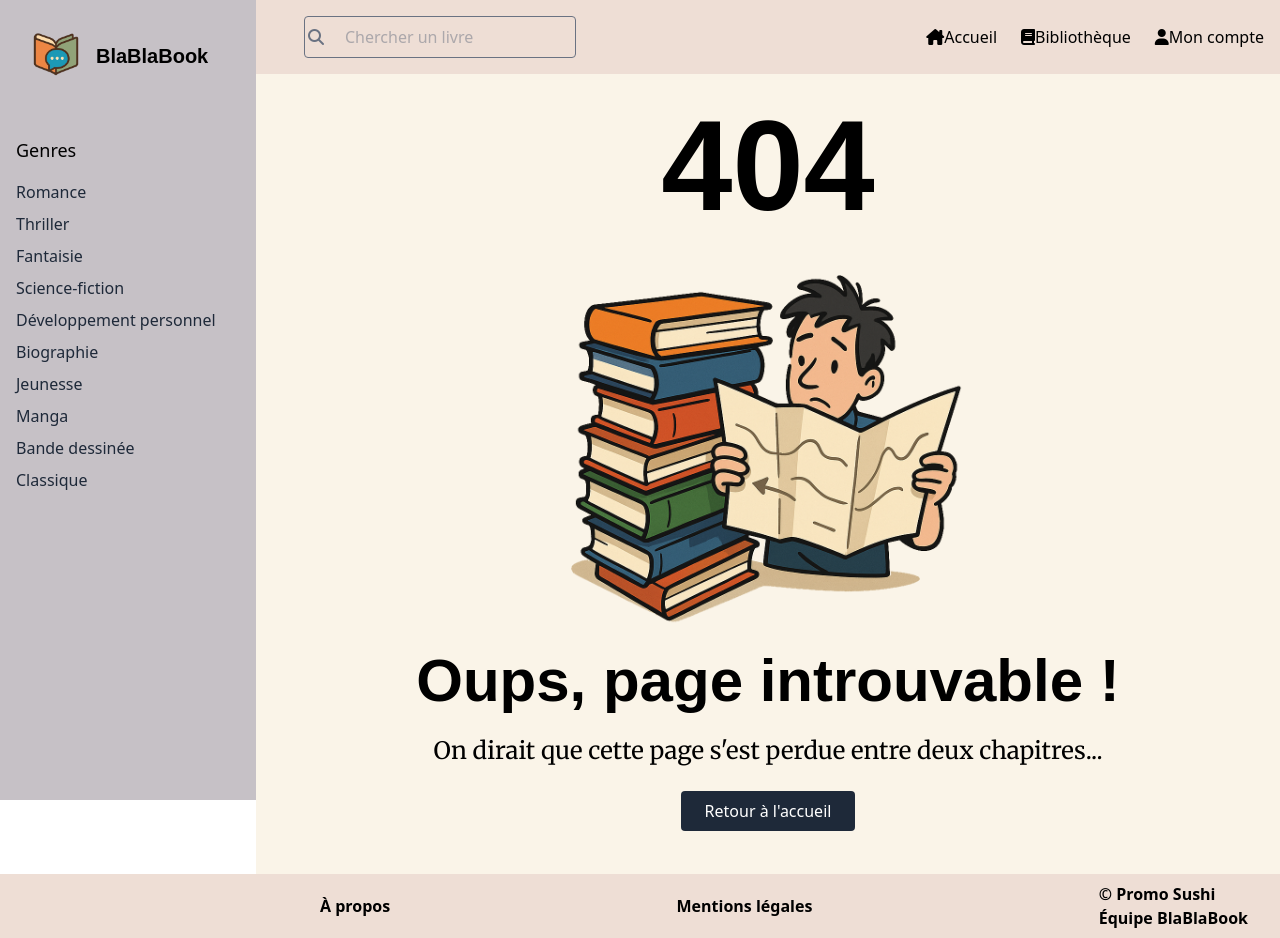
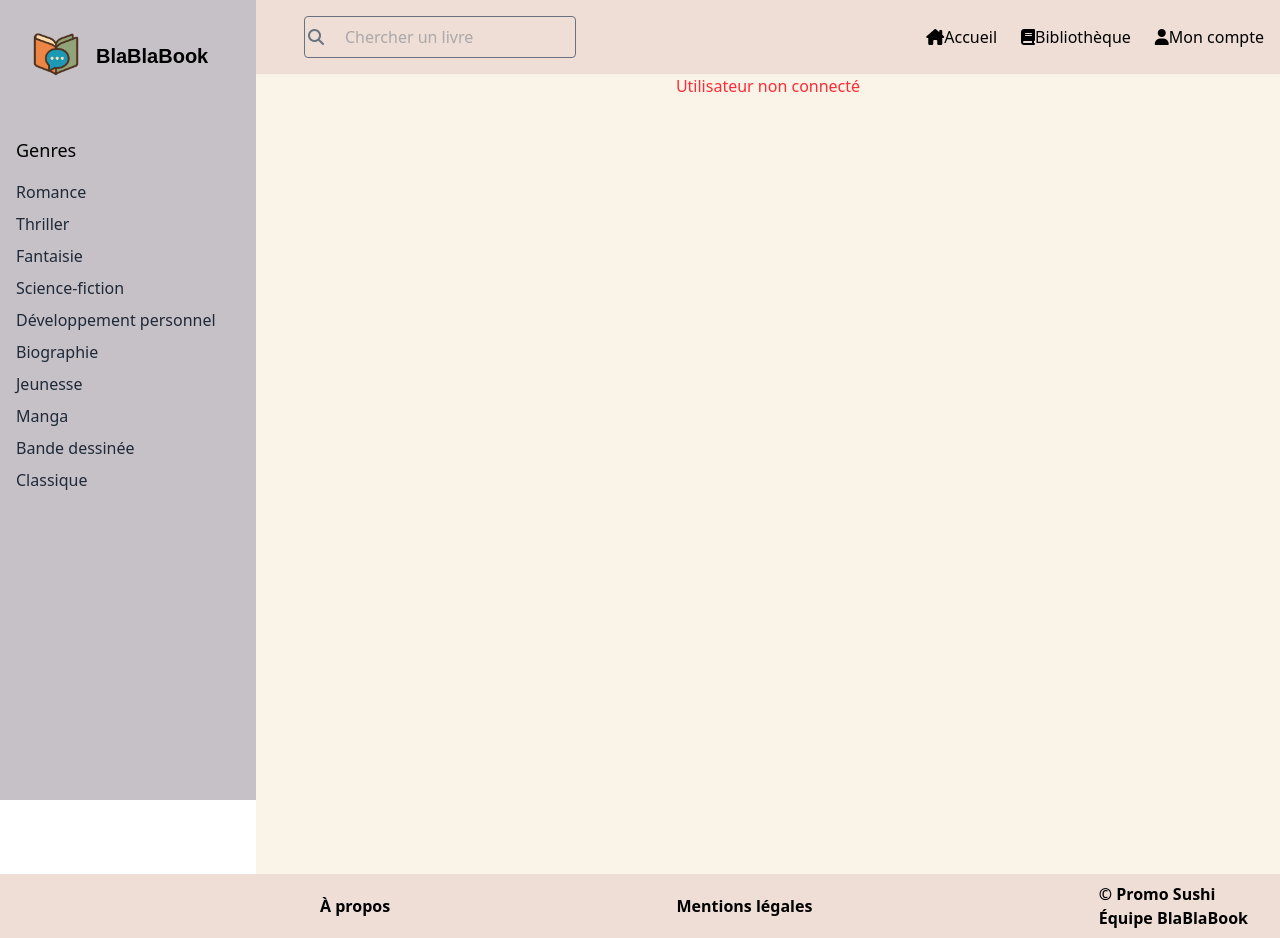
Before and after one commit to Mickael-Bourdet/blabla-book, a React (Vite) app in the folder front/: page /profile in a window 1280 px wide. Built offline with nearby package versions, Linux system fonts and the light colour scheme.

Commit message:
perf profile

```diff
--- a/front/src/App.tsx
+++ b/front/src/App.tsx
@@ -36,7 +36,7 @@ function App() {
             <Route path="/books/:bookId" element={<DetailPage />} />
             <Route path="/library" element={<Library />} />
             <Route path="/user/:userId/settings" element={<SettingsUser />} />
-            <Route path="/user/library/:userId" element={<ProfilePage />} />
+            <Route path="/profile" element={<ProfilePage />} />
             <Route path="/auth" element={<Authentication />} />
             <Route path="/logout" element={<Logout />} />
             <Route path="/search" element={<SearchPage />} />
--- a/front/src/components/layout/Header.tsx
+++ b/front/src/components/layout/Header.tsx
@@ -33,7 +33,7 @@ const Header = () => {
               <span className="hidden xl:inline">Mon compte</span>
             </Link>
           ) : (
-            <Link className="hover:text-blue-600" to="/user/library/:userId">
+            <Link className="hover:text-blue-600" to="/profile">
               <i className="fa-solid fa-user"></i>
               <span className="hidden xl:inline">{user.name}</span>
             </Link>
@@ -71,7 +71,7 @@ const Header = () => {
           </Link>
         ) : (
           <Link
-            to="/user/library/:userId"
+            to="/profile"
             className="hover:text-blue-600 flex flex-col items-center text-sm"
           >
             <i className="fa-solid fa-user"></i>
```
